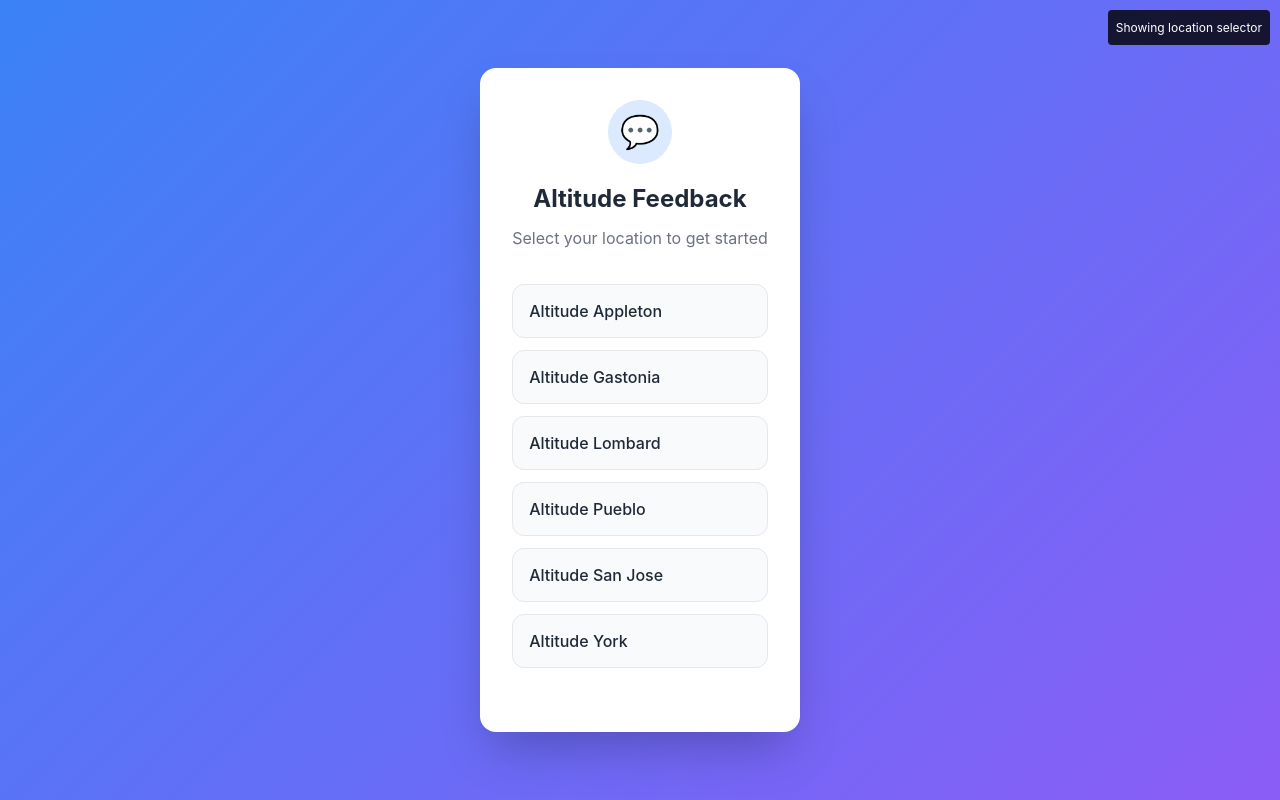
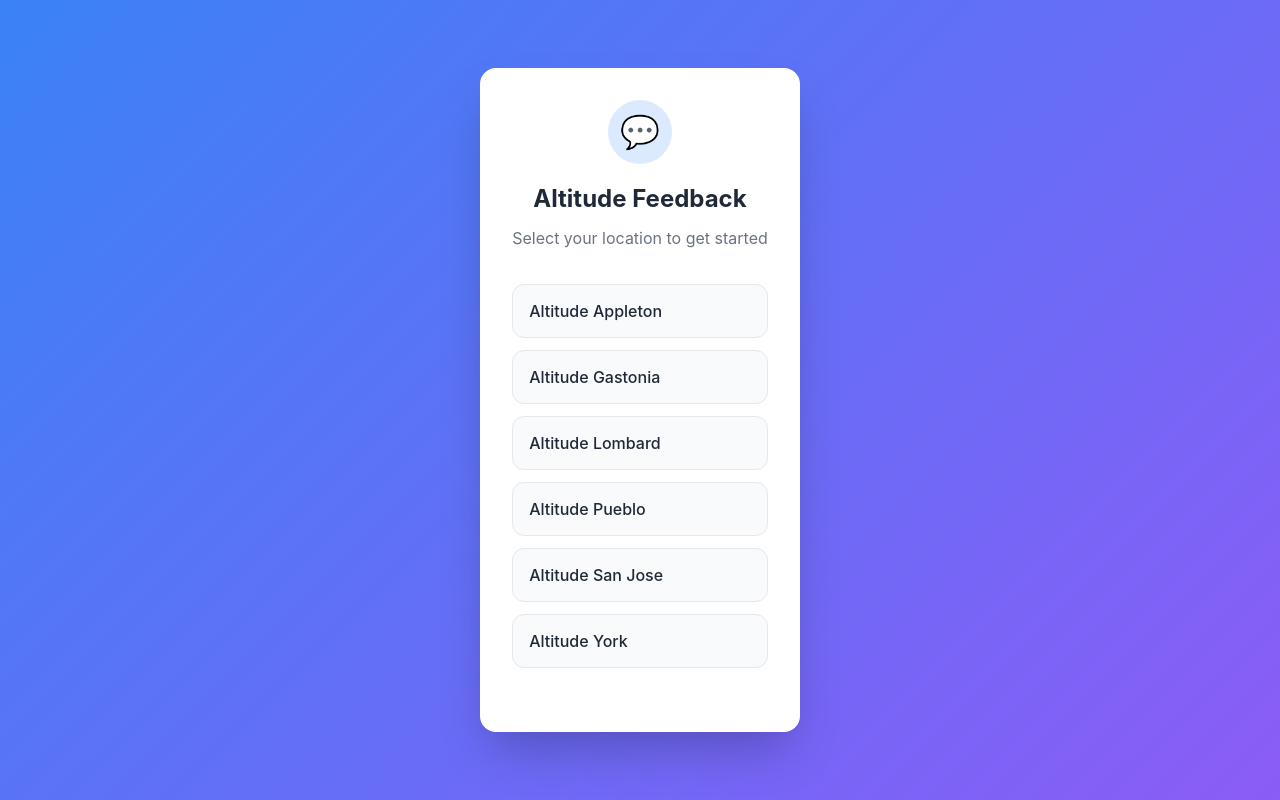
Before and after one commit to cryback/altitude-feedback-system, a website: page index.html in a window 1280 px wide. Drawn offline with Linux system fonts and the light colour scheme.

Commit message:
Add files via upload

```diff
--- a/index.html
+++ b/index.html
@@ -255,18 +255,7 @@
             }
         }
 
-        /* Debug styles */
-        .debug-info {
-            position: fixed;
-            top: 10px;
-            right: 10px;
-            background: rgba(0,0,0,0.8);
-            color: white;
-            padding: 0.5rem;
-            border-radius: 0.25rem;
-            font-size: 0.75rem;
-            z-index: 1000;
-        }
+        /* Debug styles - REMOVED */
     </style>
 </head>
 <body>
@@ -288,17 +277,13 @@
         </div>
     </div>
 
-    <!-- Debug info (remove in production) -->
-    <div class="debug-info" id="debug">Ready</div>
+    <!-- Debug info removed for production -->
 
     <script>
-        // Debug logging
+        // Debug logging - DISABLED for production
         function debugLog(message) {
             console.log(message);
-            const debugEl = document.getElementById('debug');
-            if (debugEl) {
-                debugEl.textContent = message;
-            }
+            // Debug display removed
         }
 
         const locations = {
```
